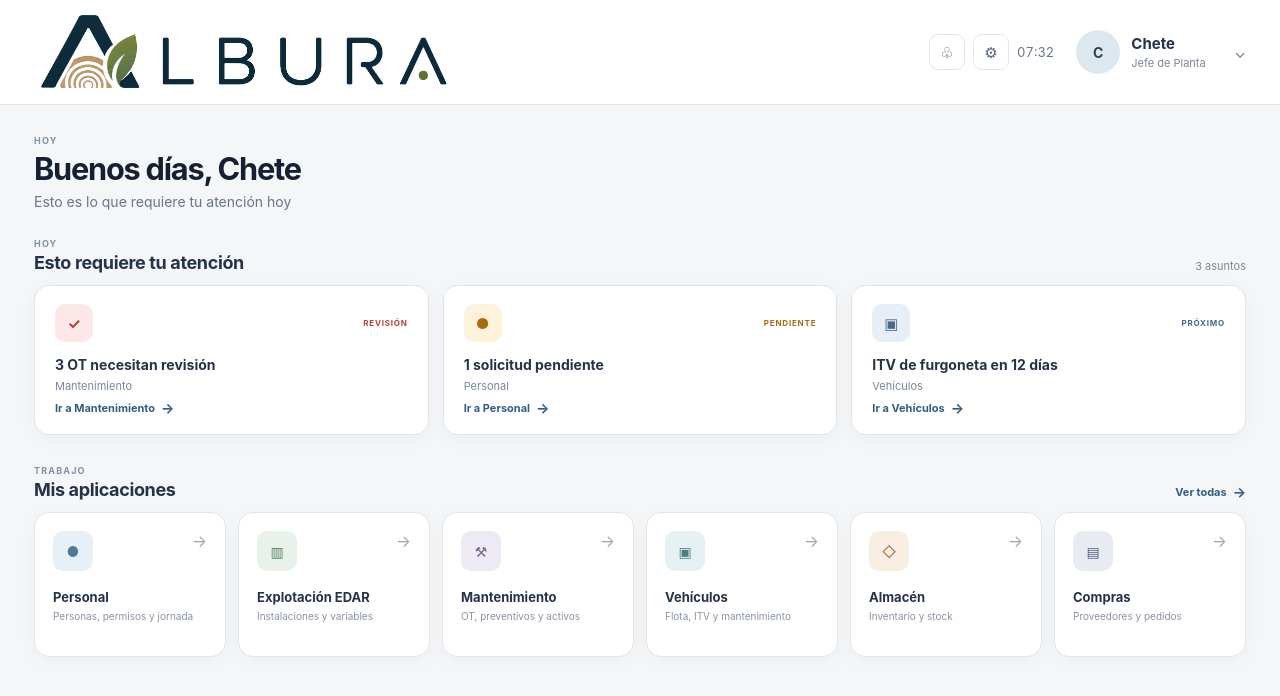
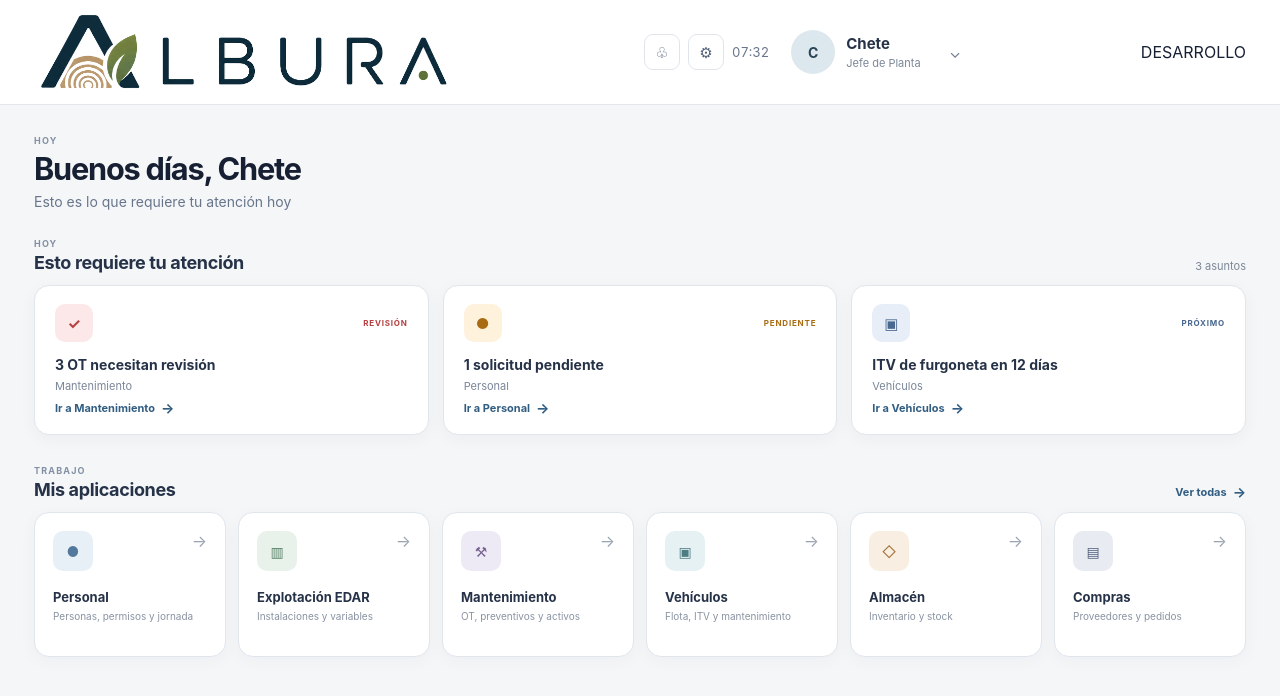
Before and after one commit to jmvega77/ALBURA, a React (Vite) app: page / in a window 1280 px wide. Shown: the top 696 px of the page. Built offline with nearby package versions, Linux system fonts and the light colour scheme; no server answers.

Commit message:
Añadir indicador visual de entorno de desarrollo

```diff
--- a/src/components/Header.tsx
+++ b/src/components/Header.tsx
@@ -101,6 +101,8 @@ function Header() {
           <span className="user-arrow">⌄</span>
         </div>
       </div>
+
+      <span className="environment-badge">DESARROLLO</span>
     </header>
   )
 }
```
